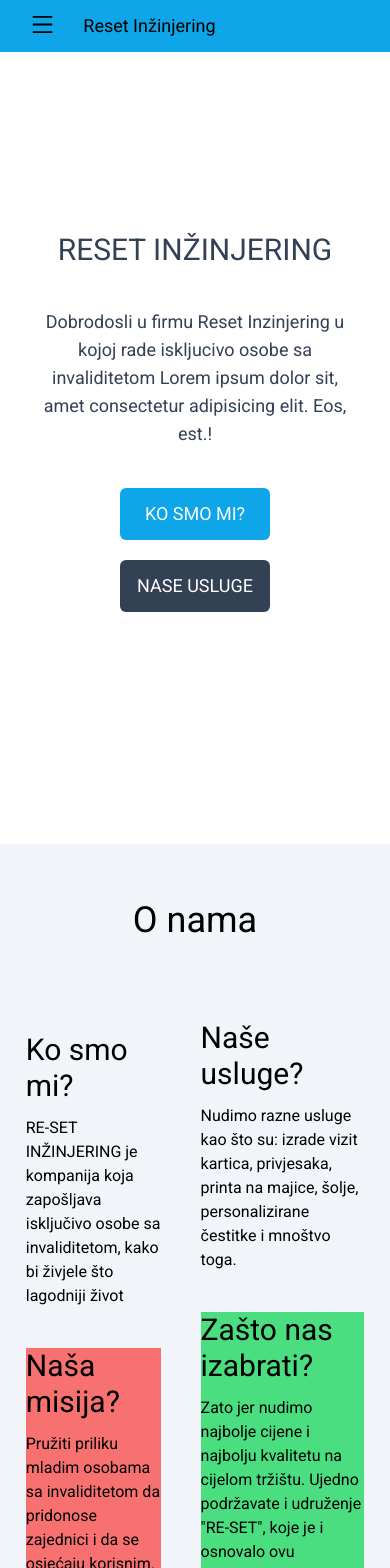
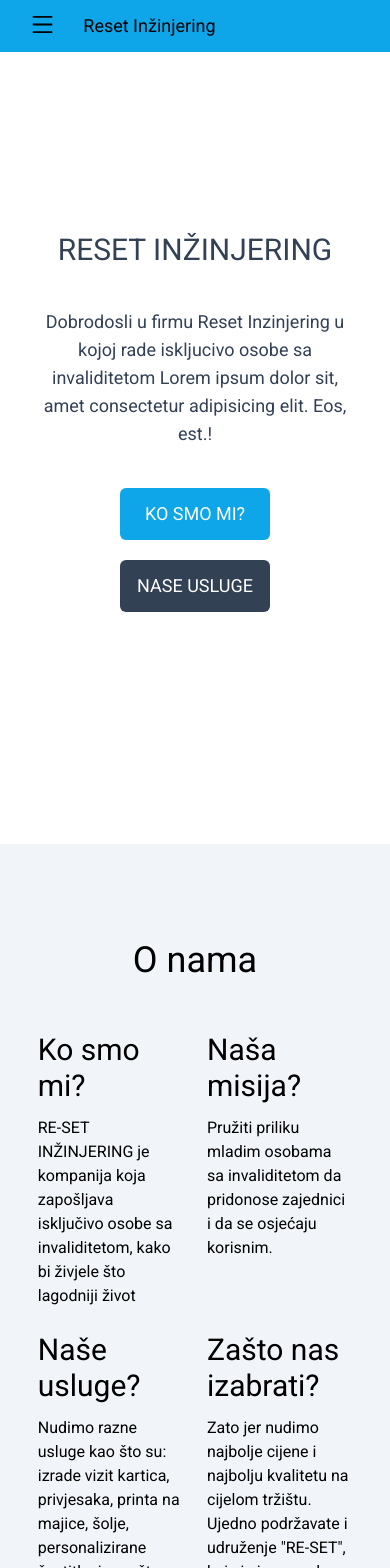
Before and after one commit to DenisKantic/RESET_ENGINEERING_WEBSITE, a React (Create React App) app: page / in a window 390 px wide. Shown: the top 1568 px of the page. Built offline with nearby package versions, Linux system fonts and the light colour scheme; the HTML template or start-up script is replaced by a standard one.

Commit message:
finish mobile responsive for AboutUs component

```diff
--- a/src/components/AboutUs.jsx
+++ b/src/components/AboutUs.jsx
@@ -5,47 +5,40 @@ const AboutUs = () => {
   return (
     <div className='w-full bg-[#f1f5f9]
                     xss:h-full md:h-[70vh]'>
-        <div className='mx-auto w-[80%] p-4 flex items-center flex-row justify-between overflow-hidden
-                        xss:w-[95%] h-full md:w-[80%] h-[70vh]'>
+        <div className='mx-auto w-[80%] p-4 flex items-center flex-row justify-around overflow-hidden
+                        xss:w-[95%] md:w-[90%] h-full'>
 
         {/* left side */}
-        <div className='w-[35%] bg-red-400 h-[50vh] mt-[-100px] xss:hidden md:block'>
+        <div className='w-[30%] h-[50vh] mt-[-100px] xss:hidden lg:block bg-red-400'>
           <div className='h-[25vh] bg-[#0ea5e9]'></div>
         </div>
 
 
         {/* right side */}
-        <div className='w-[50%] h-[500px] mt-10 xss:w-full h-auto  md:w-[50%]'>
-        <h1 className='text-5xl text-center xss:text-4xl'>O nama</h1>
+        <div className='w-[50%] h-full mt-10 xss:w-full md:w-full lg:w-[50%]'>
+        <h1 className='text-5xl mt-10 text-center xss:text-4xl'>O nama</h1>
 
         {/* blocks of text */}
-        <div className='flex justify-between
-                        xss:items-center md:flex '>
+        <div className='mt-10
+                        xss:grid grid-cols-2 md:grid align-start '>
 
-          {/* left side text */}
-          <div className='mt-10'>
-          <div className='w-[80%] mt-10 xss:w-full md:w-[80%]'>
+          <div className='w-[50%] p-3 xss:w-full '>
             <h1 className='text-3xl'>Ko smo mi?</h1>
             <p className='mt-3 text-left'>RE-SET INŽINJERING je kompanija koja zapošljava isključivo osobe sa invaliditetom, kako bi živjele što lagodniji život</p>
           </div>
-          <div className='w-[80%] mt-10 xss:w-full m-0 md:w-[80%] bg-red-400'>
+          <div className='w-[80%] p-3 xss:w-full m-0'>
             <h1 className='text-3xl'>Naša misija?</h1>
             <p className='mt-3'>Pružiti priliku mladim osobama sa invaliditetom da pridonose zajednici i da se osjećaju korisnim. </p>
           </div>
-          </div>
 
-          {/* right side of the text */}
-          <div className='xss:flex flex-col ml-10 xss: m-0 md:block mt-10'>
-          <div className='w-[80%] xss:w-full mt-0 md:w-[80%] mt-10'>
+          <div className='w-[80%] p-3 xss:w-full mt-0'>
             <h1 className='text-3xl'>Naše usluge?</h1>
             <p className='mt-3'>Nudimo razne usluge kao što su: izrade vizit kartica, privjesaka, printa na majice, šolje, personalizirane čestitke i mnoštvo toga.</p>
           </div>
-          <div className='w-[80%] xss:w-full md:w-[80%] mt-10 bg-green-400'>
+          <div className='w-[80%] p-3 xss:w-full '>
             <h1 className='text-3xl'>Zašto nas izabrati?</h1>
             <p className='mt-3'>Zato jer nudimo najbolje cijene i najbolju kvalitetu na cijelom tržištu. Ujedno podržavate i udruženje "RE-SET", koje je i osnovalo ovu kompaniju.</p>
           </div>
-          </div>
-
         </div>
 
         </div>
--- a/src/components/HomePage.jsx
+++ b/src/components/HomePage.jsx
@@ -4,7 +4,7 @@ import React from 'react'
 const HomePage = () => {
 
   return (
-    <div className='w-full h-[100vh] bg-center bg-cover top-0'>
+    <div className='w-full h-[100vh]'>
       <div className='h-screen w-full' id="backgroundPicture">
         <div className='mx-auto w-[90%] flex items-center justify-start h-screen
         xss:w-full xs:flex md:mt-0'>
```
